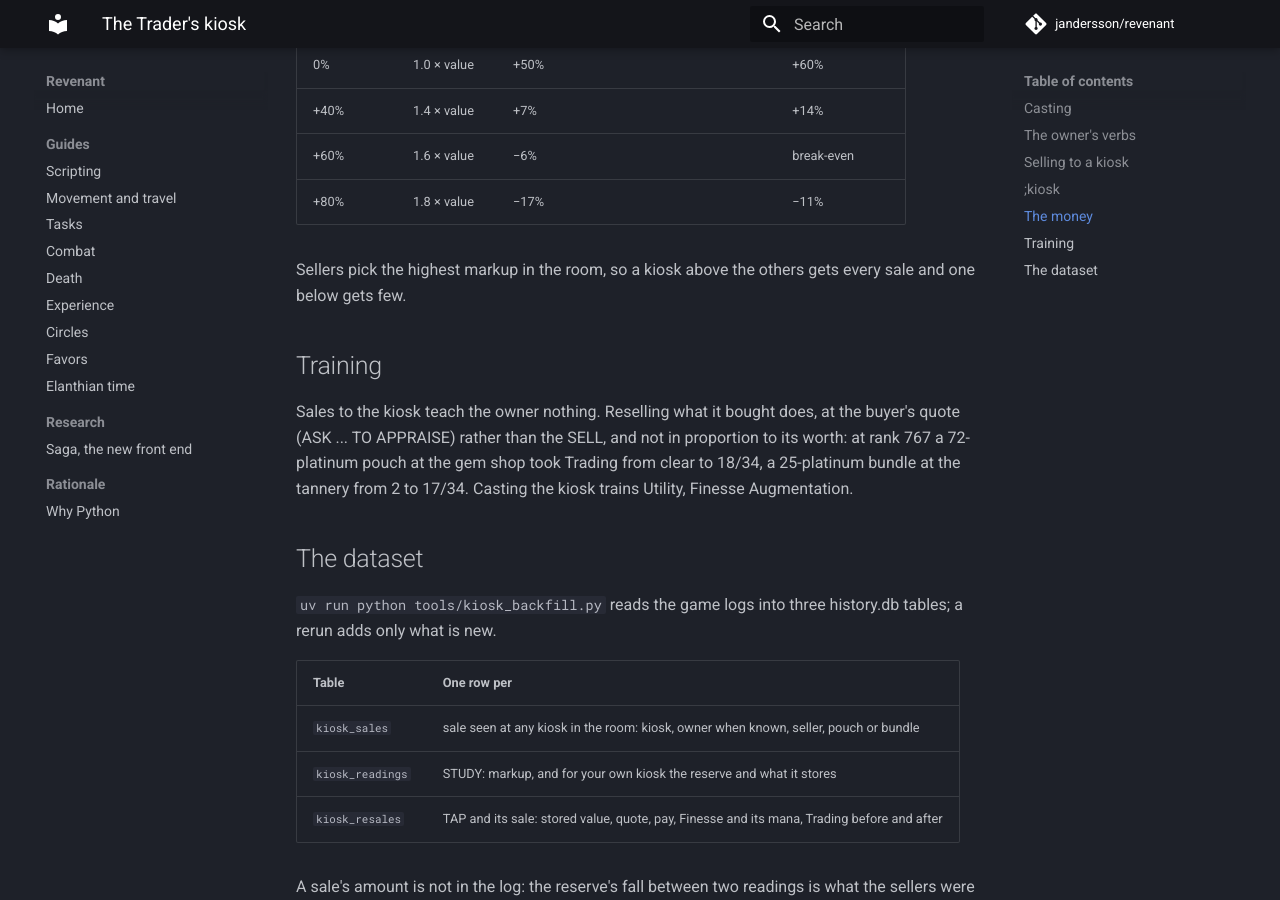
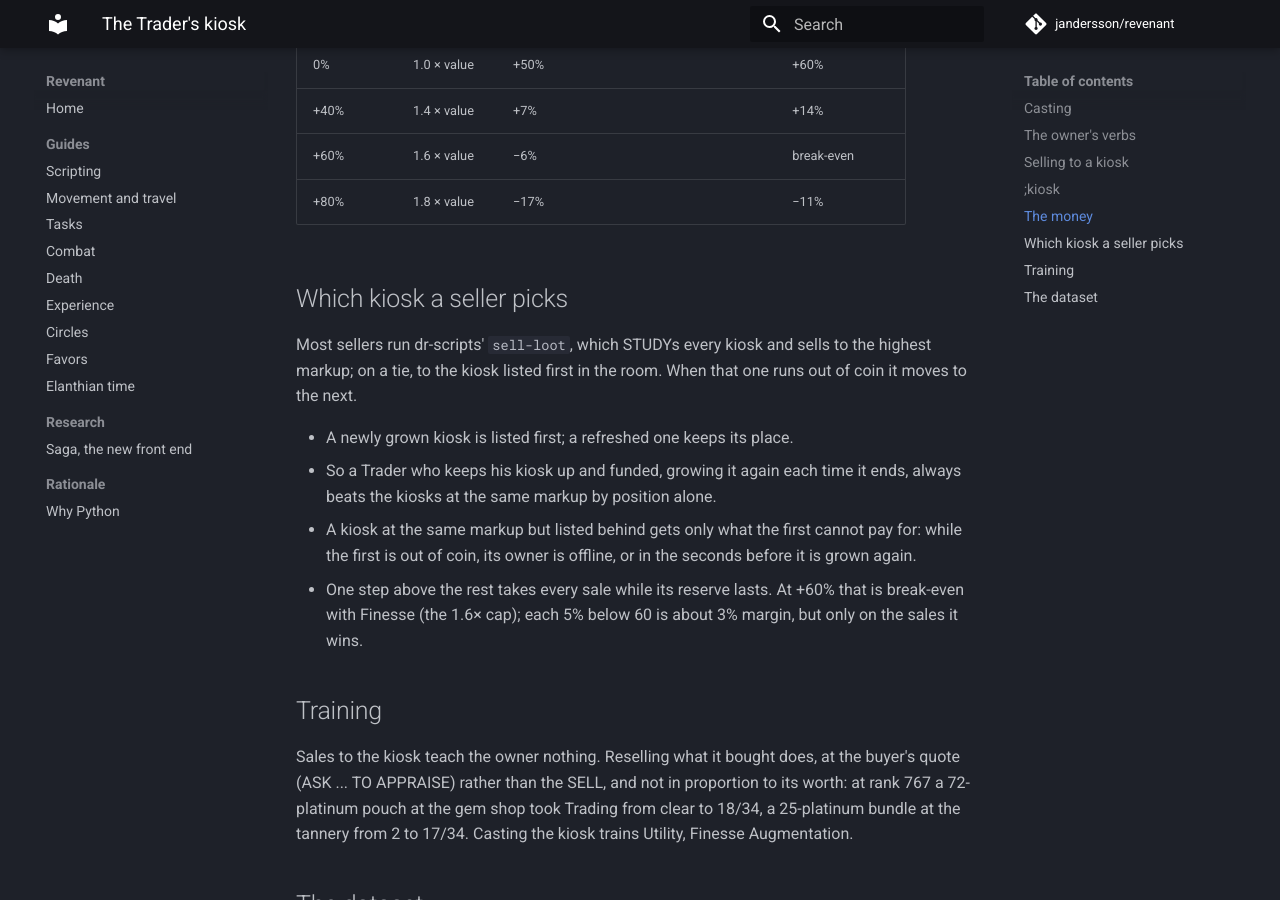
Before and after one commit to jandersson/revenant, an MkDocs documentation site: the page built from docs/kiosk.md, in a window 1280 px wide and 900 px high, scrolled down 3045 px. Built offline with MkDocs 1.6.1 and Material for MkDocs 9.7.7, drawn with Linux system fonts in a browser that asks for light colours; comment, search, counter and statistics services are not loaded.

Commit message:
docs(kiosk): which kiosk a seller picks, and why position wins ties
sell-loot sells to the highest markup and, on a tie, to the kiosk
listed first; a newly grown kiosk lists first and a refreshed one keeps
its place. A Trader who keeps a kiosk funded and grows it again each
time it ends beats every same-markup kiosk by position: at 55% beside
one, ours took none of six sales in half an hour, and at 60% every one
while its reserve lasted.

Co-Authored-By: Claude Opus 5.5 <noreply@anthropic.com>

```diff
--- a/docs/kiosk.md
+++ b/docs/kiosk.md
@@ -64,7 +64,14 @@ The kiosk stores value, not cost: what it pays ÷ (1 + markup). TAP hands it out
 | +60% | 1.6 × value | −6% | break-even |
 | +80% | 1.8 × value | −17% | −11% |
 
-Sellers pick the highest markup in the room, so a kiosk above the others gets every sale and one below gets few.
+## Which kiosk a seller picks
+
+Most sellers run dr-scripts' `sell-loot`, which STUDYs every kiosk and sells to the highest markup; on a tie, to the kiosk listed first in the room. When that one runs out of coin it moves to the next.
+
+- A newly grown kiosk is listed first; a refreshed one keeps its place.
+- So a Trader who keeps his kiosk up and funded, growing it again each time it ends, always beats the kiosks at the same markup by position alone.
+- A kiosk at the same markup but listed behind gets only what the first cannot pay for: while the first is out of coin, its owner is offline, or in the seconds before it is grown again.
+- One step above the rest takes every sale while its reserve lasts. At +60% that is break-even with Finesse (the 1.6× cap); each 5% below 60 is about 3% margin, but only on the sales it wins.
 
 ## Training
 
```
